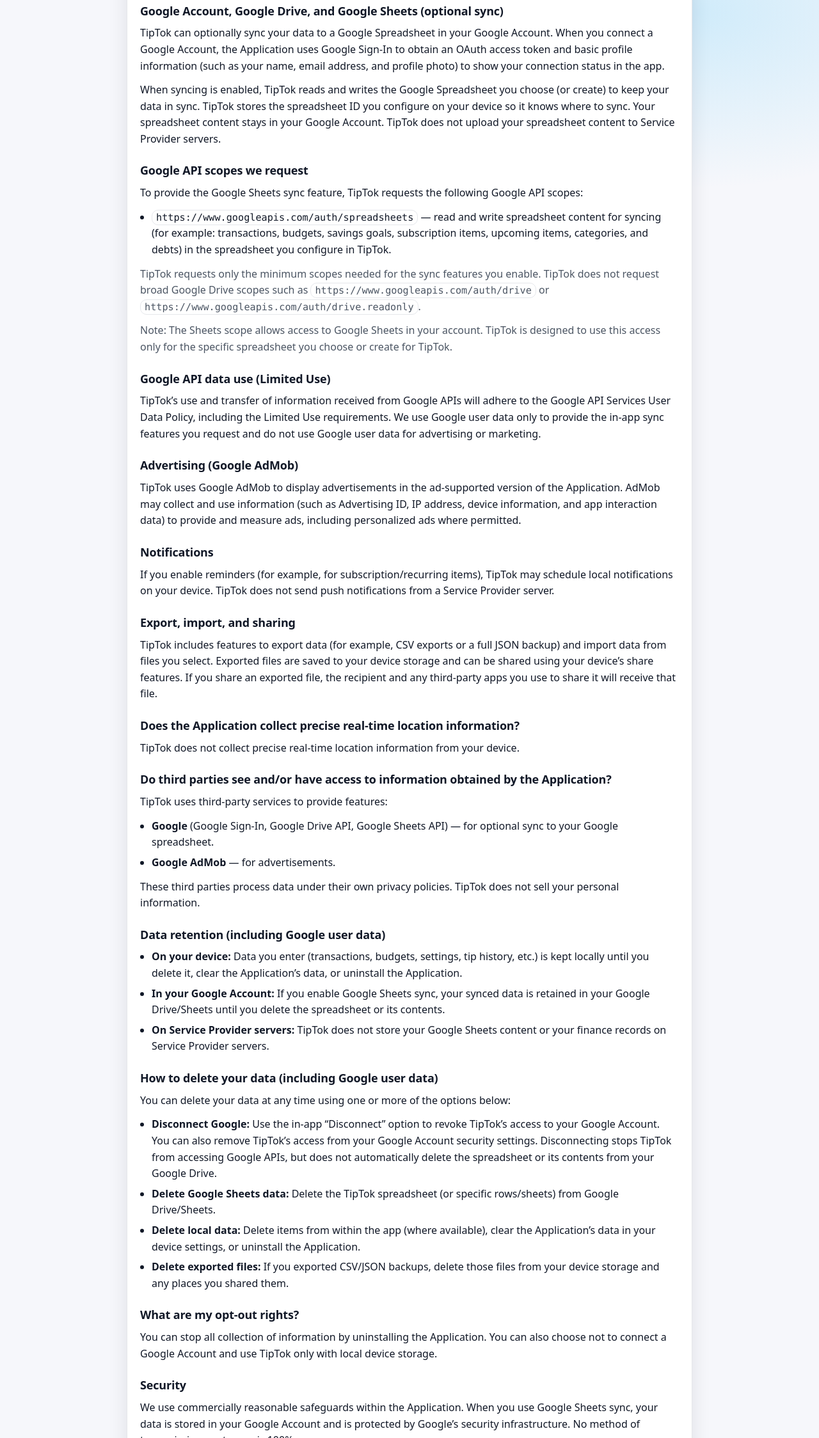
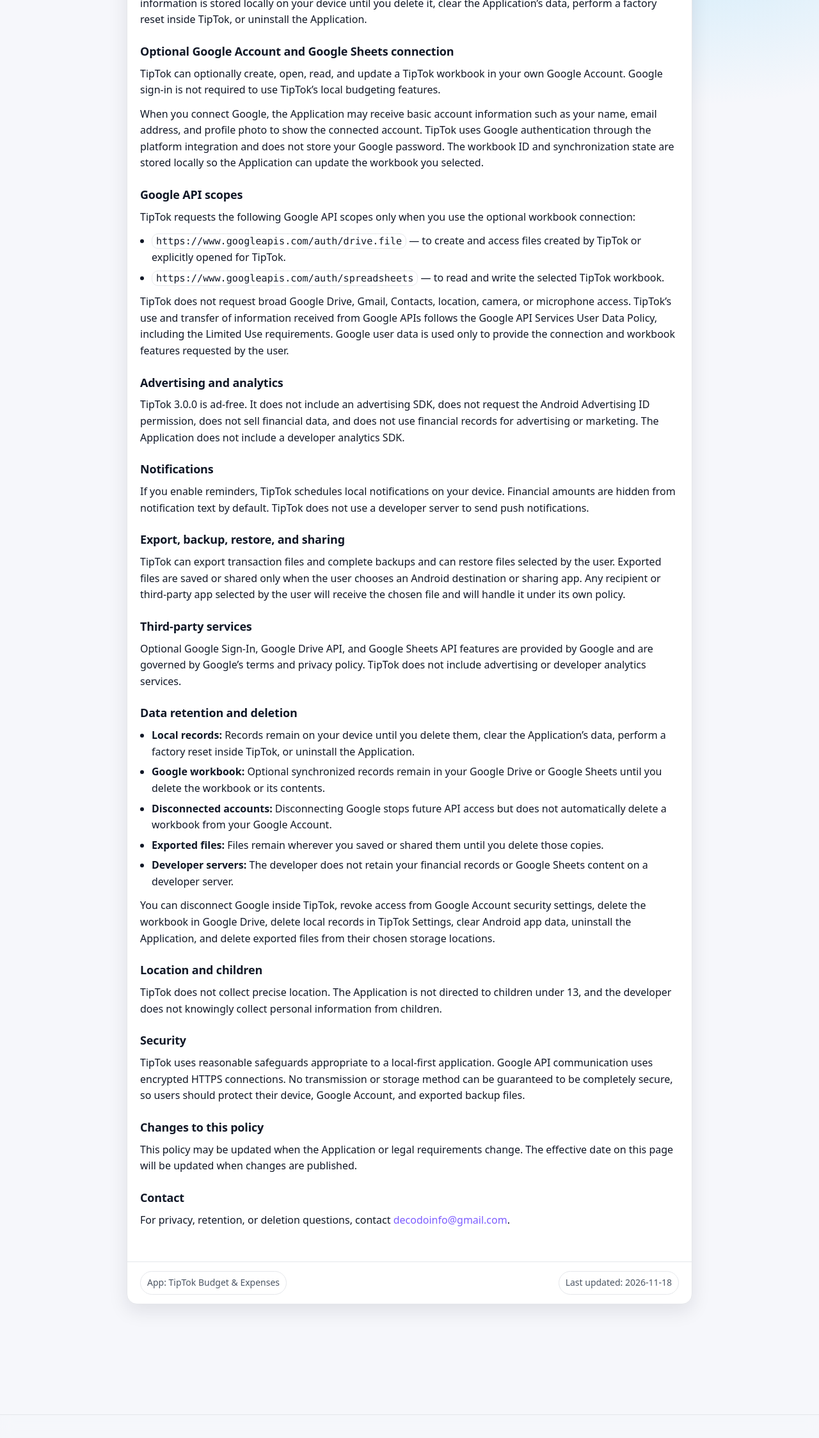
Before and after one commit to decoodo/decoodo.github.io, a plain HTML site: page tiptok/privacy_policy.html in a window 1280 px wide. Shown: the part 552-2800 px from the top of the page at 64% size. Drawn offline with Linux system fonts and the light colour scheme.

Commit message:
Update privacy_policy.html

```diff
--- a/tiptok/privacy_policy.html
+++ b/tiptok/privacy_policy.html
@@ -5,7 +5,7 @@
   <meta charset="utf-8" />
   <meta name="viewport" content="width=device-width, initial-scale=1" />
   <meta name="description"
-    content="Privacy Policy for TipTok. Learn what data TipTok stores on your device, how optional Google Sheets sync works, and how to delete your data." />
+    content="Privacy Policy for TipTok Budget &amp; Expenses. Learn what TipTok stores on your device, how optional Google Sheets connection works, and how to delete your data." />
   <meta name="robots" content="index,follow" />
   <meta name="application-name" content="TipTok" />
   <meta name="theme-color" content="#0b0f17" />
@@ -15,7 +15,7 @@
 
   <meta property="og:title" content="Privacy Policy | TipTok" />
   <meta property="og:description"
-    content="TipTok is local-first. Google Sheets sync is optional. Read retention and deletion details here." />
+    content="TipTok is local-first and ad-free. Google Sheets connection is optional. Read retention and deletion details here." />
   <meta property="og:type" content="website" />
   <meta property="og:site_name" content="TipTok" />
   <meta property="og:locale" content="en_US" />
@@ -43,7 +43,7 @@
       </a>
       <ul class="nav-links">
         <li><a href="index.html">Home</a></li>
-        <li><a href="privacy_policy.html">Privacy Policy</a></li>
+        <li><a href="privacy_policy.html" aria-current="page">Privacy Policy</a></li>
         <li><a href="terms_of_service.html">Terms of Service</a></li>
         <li><a href="mailto:decodoinfo@gmail.com">Support</a></li>
       </ul>
@@ -52,204 +52,151 @@
 
   <main id="main" class="wrap wrap--narrow" aria-labelledby="page-title">
     <header class="page-header">
-      <span class="badge"><span class="dot" aria-hidden="true"></span> Legal • Privacy</span>
+      <span class="badge"><span class="dot" aria-hidden="true"></span> Legal &bull; Privacy</span>
       <h1 id="page-title">Privacy Policy</h1>
       <p class="subtitle">
-        This Privacy Policy explains how the <strong>TipTok</strong> mobile application (“Application”) handles
-        information.
+        How <strong>TipTok Budget &amp; Expenses</strong> handles information while keeping your financial records
+        local-first and private by default.
       </p>
     </header>
 
-    <section class="card" aria-label="Privacy Policy Content">
+    <section class="card" aria-label="Privacy Policy content">
       <div class="content">
         <p>
-          This Privacy Policy applies to the <strong>TipTok</strong> mobile application (the “Application”) provided by
-          TipTok (the “Service Provider”). TipTok is designed to work primarily on your device. We do not operate a
-          backend server that stores your budgets, transactions, or Google Sheets content.
+          <strong>Effective date: 18 November 2026</strong>
+        </p>
+        <p>
+          This Privacy Policy explains how the <strong>TipTok Budget &amp; Expenses</strong> mobile application
+          (&ldquo;TipTok&rdquo; or the &ldquo;Application&rdquo;) handles information. TipTok is designed to work
+          primarily on your device. The developer does not operate a backend server that stores your budgets,
+          transactions, or Google Sheets content.
         </p>
 
-        <h2>Information you enter and store in the Application</h2>
+        <h2>Information stored on your device</h2>
         <p>
-          TipTok lets you create and manage personal finance data such as transactions (income/expenses), budgets,
-          savings goals, debts, subscription/recurring items, upcoming income, categories, and tip-calculator history.
-          This information is stored locally on your device (for example, in the Application’s local storage).
+          TipTok lets you create and manage financial records such as accounts, income, expenses, transfers, budgets,
+          bills, subscriptions, savings goals, debts, expected income, categories, tags, notes, and app settings. This
+          information is stored locally on your device until you delete it, clear the Application&rsquo;s data, perform
+          a factory reset inside TipTok, or uninstall the Application.
         </p>
 
-        <h2>Google Account, Google Drive, and Google Sheets (optional sync)</h2>
+        <h2>Optional Google Account and Google Sheets connection</h2>
         <p>
-          TipTok can optionally sync your data to a Google Spreadsheet in your Google Account. When you connect a Google
-          Account, the Application uses Google Sign-In to obtain an OAuth access token and basic profile information
-          (such as your name, email address, and profile photo) to show your connection status in the app.
+          TipTok can optionally create, open, read, and update a TipTok workbook in your own Google Account. Google
+          sign-in is not required to use TipTok&rsquo;s local budgeting features.
         </p>
         <p>
-          When syncing is enabled, TipTok reads and writes the Google Spreadsheet you choose (or create) to keep your
-          data in sync. TipTok stores the spreadsheet ID you configure on your device so it knows where to sync. Your
-          spreadsheet content stays in your Google Account. TipTok does not upload your spreadsheet content to Service
-          Provider servers.
+          When you connect Google, the Application may receive basic account information such as your name, email
+          address, and profile photo to show the connected account. TipTok uses Google authentication through the
+          platform integration and does not store your Google password. The workbook ID and synchronization state are
+          stored locally so the Application can update the workbook you selected.
         </p>
 
-        <h2>Google API scopes we request</h2>
-        <p>
-          To provide the Google Sheets sync feature, TipTok requests the following Google API scopes:
-        </p>
+        <h2>Google API scopes</h2>
+        <p>TipTok requests the following Google API scopes only when you use the optional workbook connection:</p>
         <ul>
-          <!-- <li>
-            <code>https://www.googleapis.com/auth/drive.file</code> — create and access the spreadsheet file(s) that you
-            create or explicitly open/select for TipTok.
-          </li> -->
           <li>
-            <code>https://www.googleapis.com/auth/spreadsheets</code> — read and write spreadsheet content for syncing
-            (for example: transactions, budgets, savings goals, subscription items, upcoming items, categories, and
-            debts) in the spreadsheet you configure in TipTok.
+            <code>https://www.googleapis.com/auth/drive.file</code> &mdash; to create and access files created by
+            TipTok or explicitly opened for TipTok.
+          </li>
+          <li>
+            <code>https://www.googleapis.com/auth/spreadsheets</code> &mdash; to read and write the selected TipTok
+            workbook.
           </li>
         </ul>
-        <p class="muted">
-          TipTok requests only the minimum scopes needed for the sync features you enable. TipTok does not request broad
-          Google Drive scopes such as <code>https://www.googleapis.com/auth/drive</code> or
-          <code>https://www.googleapis.com/auth/drive.readonly</code>.
-        </p>
-        <p class="muted">
-          Note: The Sheets scope allows access to Google Sheets in your account. TipTok is designed to use this access
-          only for the specific spreadsheet you choose or create for TipTok.
+        <p>
+          TipTok does not request broad Google Drive, Gmail, Contacts, location, camera, or microphone access.
+          TipTok&rsquo;s use and transfer of information received from Google APIs follows the Google API Services User
+          Data Policy, including the Limited Use requirements. Google user data is used only to provide the connection
+          and workbook features requested by the user.
         </p>
 
-        <h2>Google API data use (Limited Use)</h2>
+        <h2>Advertising and analytics</h2>
         <p>
-          TipTok’s use and transfer of information received from Google APIs will adhere to the Google API Services User
-          Data Policy, including the Limited Use requirements. We use Google user data only to provide the in-app sync
-          features you request and do not use Google user data for advertising or marketing.
-        </p>
-
-        <h2>Advertising (Google AdMob)</h2>
-        <p>
-          TipTok uses Google AdMob to display advertisements in the ad-supported version of the Application. AdMob may
-          collect and use information (such as Advertising ID, IP address, device information, and app interaction data)
-          to provide and measure ads, including personalized ads where permitted.
+          TipTok 3.0.0 is ad-free. It does not include an advertising SDK, does not request the Android Advertising ID
+          permission, does not sell financial data, and does not use financial records for advertising or marketing.
+          The Application does not include a developer analytics SDK.
         </p>
 
         <h2>Notifications</h2>
         <p>
-          If you enable reminders (for example, for subscription/recurring items), TipTok may schedule local
-          notifications on your device. TipTok does not send push notifications from a Service Provider server.
+          If you enable reminders, TipTok schedules local notifications on your device. Financial amounts are hidden
+          from notification text by default. TipTok does not use a developer server to send push notifications.
         </p>
 
-        <h2>Export, import, and sharing</h2>
+        <h2>Export, backup, restore, and sharing</h2>
         <p>
-          TipTok includes features to export data (for example, CSV exports or a full JSON backup) and import data from
-          files you select. Exported files are saved to your device storage and can be shared using your device’s share
-          features. If you share an exported file, the recipient and any third-party apps you use to share it will
-          receive that file.
+          TipTok can export transaction files and complete backups and can restore files selected by the user. Exported
+          files are saved or shared only when the user chooses an Android destination or sharing app. Any recipient or
+          third-party app selected by the user will receive the chosen file and will handle it under its own policy.
         </p>
 
-        <h2>Does the Application collect precise real-time location information?</h2>
+        <h2>Third-party services</h2>
         <p>
-          TipTok does not collect precise real-time location information from your device.
+          Optional Google Sign-In, Google Drive API, and Google Sheets API features are provided by Google and are
+          governed by Google&rsquo;s terms and privacy policy. TipTok does not include advertising or developer
+          analytics services.
         </p>
 
-        <h2>Do third parties see and/or have access to information obtained by the Application?</h2>
-        <p>
-          TipTok uses third-party services to provide features:
-        </p>
+        <h2>Data retention and deletion</h2>
         <ul>
           <li>
-            <strong>Google</strong> (Google Sign-In, Google Drive API, Google Sheets API) — for optional sync to your
-            Google spreadsheet.
+            <strong>Local records:</strong> Records remain on your device until you delete them, clear the
+            Application&rsquo;s data, perform a factory reset inside TipTok, or uninstall the Application.
           </li>
-          <li><strong>Google AdMob</strong> — for advertisements.</li>
+          <li>
+            <strong>Google workbook:</strong> Optional synchronized records remain in your Google Drive or Google
+            Sheets until you delete the workbook or its contents.
+          </li>
+          <li>
+            <strong>Disconnected accounts:</strong> Disconnecting Google stops future API access but does not
+            automatically delete a workbook from your Google Account.
+          </li>
+          <li>
+            <strong>Exported files:</strong> Files remain wherever you saved or shared them until you delete those
+            copies.
+          </li>
+          <li>
+            <strong>Developer servers:</strong> The developer does not retain your financial records or Google Sheets
+            content on a developer server.
+          </li>
         </ul>
         <p>
-          These third parties process data under their own privacy policies. TipTok does not sell your personal
-          information.
+          You can disconnect Google inside TipTok, revoke access from Google Account security settings, delete the
+          workbook in Google Drive, delete local records in TipTok Settings, clear Android app data, uninstall the
+          Application, and delete exported files from their chosen storage locations.
         </p>
 
-        <h2>Data retention (including Google user data)</h2>
-        <ul>
-          <li>
-            <strong>On your device:</strong> Data you enter (transactions, budgets, settings, tip history, etc.) is kept
-            locally until you delete it, clear the Application’s data, or uninstall the Application.
-          </li>
-          <li>
-            <strong>In your Google Account:</strong> If you enable Google Sheets sync, your synced data is retained in
-            your Google Drive/Sheets until you delete the spreadsheet or its contents.
-          </li>
-          <li>
-            <strong>On Service Provider servers:</strong> TipTok does not store your Google Sheets content or your
-            finance records on Service Provider servers.
-          </li>
-        </ul>
-
-        <h2>How to delete your data (including Google user data)</h2>
+        <h2>Location and children</h2>
         <p>
-          You can delete your data at any time using one or more of the options below:
-        </p>
-        <ul>
-          <li>
-            <strong>Disconnect Google:</strong> Use the in-app “Disconnect” option to revoke TipTok’s access to your
-            Google Account. You can also remove TipTok’s access from your Google Account security settings.
-            Disconnecting stops TipTok from accessing Google APIs, but does not automatically delete the spreadsheet or
-            its contents from your Google Drive.
-          </li>
-          <li>
-            <strong>Delete Google Sheets data:</strong> Delete the TipTok spreadsheet (or specific rows/sheets) from
-            Google Drive/Sheets.
-          </li>
-          <li>
-            <strong>Delete local data:</strong> Delete items from within the app (where available), clear the
-            Application’s data in your device settings, or uninstall the Application.
-          </li>
-          <li>
-            <strong>Delete exported files:</strong> If you exported CSV/JSON backups, delete those files from your
-            device storage and any places you shared them.
-          </li>
-        </ul>
-
-        <h2>What are my opt-out rights?</h2>
-        <p>
-          You can stop all collection of information by uninstalling the Application. You can also choose not to
-          connect a Google Account and use TipTok only with local device storage.
+          TipTok does not collect precise location. The Application is not directed to children under 13, and the
+          developer does not knowingly collect personal information from children.
         </p>
 
         <h2>Security</h2>
         <p>
-          We use commercially reasonable safeguards within the Application. When you use Google Sheets sync, your data
-          is stored in your Google Account and is protected by Google’s security infrastructure. No method of
-          transmission or storage is 100% secure.
+          TipTok uses reasonable safeguards appropriate to a local-first application. Google API communication uses
+          encrypted HTTPS connections. No transmission or storage method can be guaranteed to be completely secure, so
+          users should protect their device, Google Account, and exported backup files.
         </p>
 
-        <h2>Children</h2>
+        <h2>Changes to this policy</h2>
         <p>
-          The Application is not intended for children under the age of 13 and we do not knowingly collect personal
-          information from children.
+          This policy may be updated when the Application or legal requirements change. The effective date on this page
+          will be updated when changes are published.
         </p>
 
-        <h2>Changes</h2>
+        <h2>Contact</h2>
         <p>
-          This Privacy Policy may be updated from time to time. The Service Provider will notify you of changes by
-          updating this page. You are advised to consult this Privacy Policy regularly for any changes.
+          For privacy, retention, or deletion questions, contact
+          <a href="mailto:decodoinfo@gmail.com">decodoinfo@gmail.com</a>.
         </p>
-
-        <h2>Effective date</h2>
-        <p>This Privacy Policy is effective as of <strong>2026-03-05</strong>.</p>
-
-        <h2>Your Consent</h2>
-        <p>
-          By using the Application, you are consenting to the processing of your information as set forth in this
-          Privacy Policy.
-        </p>
-
-        <h2>Contact Us</h2>
-        <p>
-          If you have any questions about privacy, data retention, or deletion while using the Application, please
-          contact the Service Provider at <a href="mailto:decodoinfo@gmail.com">decodoinfo@gmail.com</a>.
-        </p>
-
       </div>
 
-      <div class="footer" aria-label="Policy Metadata">
-        <span class="pill">App: TipTok</span>
-        <span class="pill">Last updated: 2026-03-05</span>
+      <div class="footer" aria-label="Policy metadata">
+        <span class="pill">App: TipTok Budget &amp; Expenses</span>
+        <span class="pill">Last updated: 2026-11-18</span>
       </div>
-
     </section>
   </main>
 
@@ -261,8 +208,8 @@
         <li><a href="terms_of_service.html">Terms of Service</a></li>
         <li><a href="mailto:decodoinfo@gmail.com">Support</a></li>
       </ul>
-      <p class="footer-text">© <span data-year></span> TipTok. All rights reserved.</p>
-      <p class="footer-text">Download TipTok today and start building a healthier financial future.</p>
+      <p class="footer-text">&copy; <span data-year></span> TipTok. All rights reserved.</p>
+      <p class="footer-text">Private by default. Clear when it matters.</p>
     </div>
   </footer>
 </body>
```
